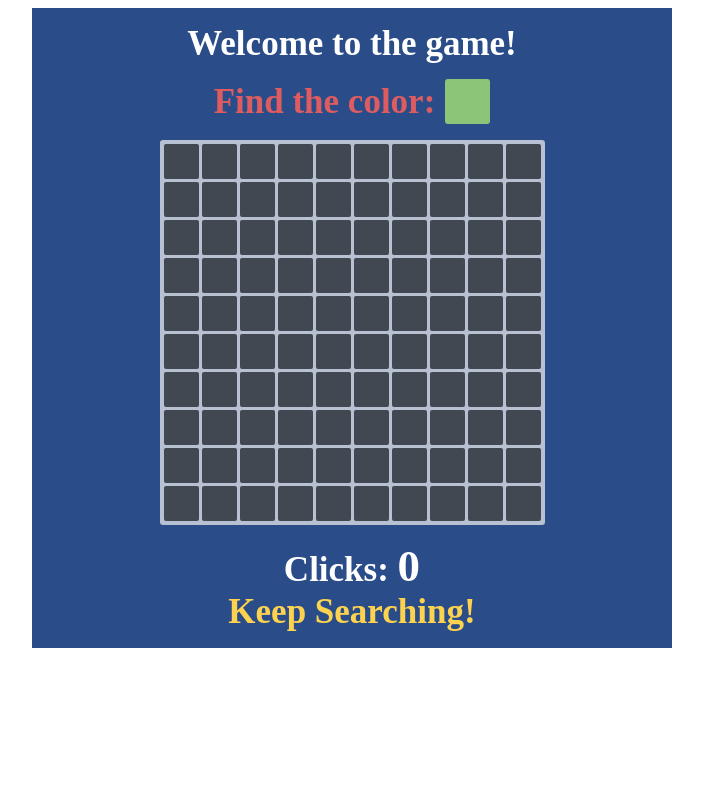
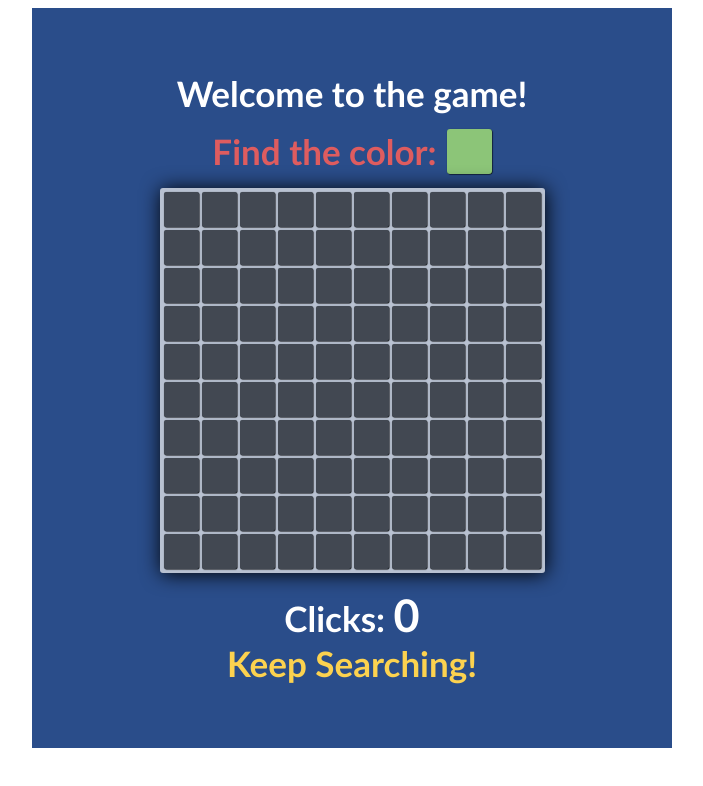
Before and after one commit to ElimelechEhrlich/react-git-project, a React (Vite) app: page / in a window 1280 px wide. Shown: the top 786 px of the page, without its empty margins (288-991 px from the left). Built offline with nearby package versions, Linux system fonts and the light colour scheme.

Commit message:
fixed styling

```diff
--- a/src/App.jsx
+++ b/src/App.jsx
@@ -12,17 +12,17 @@ export default function App() {
   return (
     <>
       <div className="background justify-around flex flex-col">
-          <p style={{margin:'0', color: "rgb(255, 255, 255)", fontSize:'35px', fontWeight: 'bold'}}>Welcome to the game!</p>
+          <p style={{margin:'0', color: "rgb(255, 255, 255)", fontSize:'35px', fontFamily: 'Gill Sans, sans-serif', fontWeight: 'bold'}}>Welcome to the game!</p>
         <div className="flex flex-row header">
-          <p style={{margin:'0', color: 'rgb(222, 92, 95)', fontSize:'35px',   fontWeight: 'bold'}}>Find the color:</p>
+          <p style={{margin:'0', color: 'rgb(222, 92, 95)', fontSize:'35px', fontFamily: 'Gill Sans, sans-serif',  fontWeight: 'bold'}}>Find the color:</p>
           <Cell key={"1000"} bgColor={colorRef.current} className="cell_header" />
         </div>
         <GridLayout event={onclick} />
         <div style={{margin:'0'}}>
-        <p style={{margin:'0', color: "rgb(255, 255, 255)", fontSize:'35px', fontWeight: 'bold', justifySelf:'center'}}>
+        <p style={{margin:'0', color: "rgb(255, 255, 255)", fontSize:'35px', fontFamily: 'Gill Sans, sans-serif', fontWeight: 'bold', justifySelf:'center'}}>
           Clicks: <span style={{margin:'0', fontSize:'45px', fontWeight: 'bold'}}>{clicksCounter}</span>
         </p>
-        <p style={{margin:'0', color: 'rgb(252, 210, 79)', fontSize:'35px', fontWeight: 'bold', justifySelf:'center'}}>Keep Searching!</p>
+        <p style={{margin:'0', color: `${!isGameOver? 'rgb(252, 210, 79)': 'rgb(4, 241, 68)'}`, fontSize:'35px', fontFamily: 'Gill Sans, sans-serif', fontWeight: 'bold', justifySelf:'center'}}>{!isGameOver? 'Keep Searching!': 'You found the secret color!'}</p>
         </div>
       </div>
     </>
--- a/src/Cell.jsx
+++ b/src/Cell.jsx
@@ -1,5 +1,5 @@
 import React from "react";
 
 export default function Cell({ id, className, event, bgColor }) {
-  return <div onClick={event} id={id} style={{backgroundColor: `${bgColor}`}} className={className}></div>;
+  return <div onClick={event} id={id} style={{backgroundColor: `${bgColor}`,   boxShadow: '0.5px 0.5px 1px black'}} className={className}></div>;
 }
--- a/src/index.css
+++ b/src/index.css
@@ -3,6 +3,7 @@
 @tailwind utilities; */
 
 .background {
+  padding: 50px 0 ;
   display: flex;
   flex-direction: column;
   width: 50vw;
@@ -11,6 +12,7 @@
   place-self: center;
   place-items: center;
   justify-content: space-evenly;
+
 }
 
 .header {
@@ -34,16 +36,15 @@
   padding: 4px;
   background-color: rgb(184, 193, 209);
   border-radius: 3px;
+  box-shadow: 1px 1px 20px black;
 }
 
 .cell {
   border-radius: 2px;
   width: 35px;
   height: 35px;
-  /* background-color: white; */
-  /* outline: 1px solid rgba(144, 175, 175, 0.75); */
   background-color: rgb(66, 72, 82);
-  /* display: inline-block; */
+  box-shadow: 0.5px 0.5px 1px black;
 }
 
 .cell:hover {
@@ -51,18 +52,20 @@
 }
 
 .secret {
-  /* background-color: rgb(202, 34, 129); */
   transform: scale(1.5);
   border-radius: 3px;
+    box-shadow: 0.5px 0.5px 1px black;
+
 }
 
 .standard_cell {
   background-color: rgb(226, 198, 155);
   text-align: center;
   place-content: center;
-  /* font-size: 25px; */
   font-weight: bold;
   color: rgb(187, 160, 122);
+    box-shadow: 0.5px 0.5px 1px black;
+
 }
 
 .scale {
```
